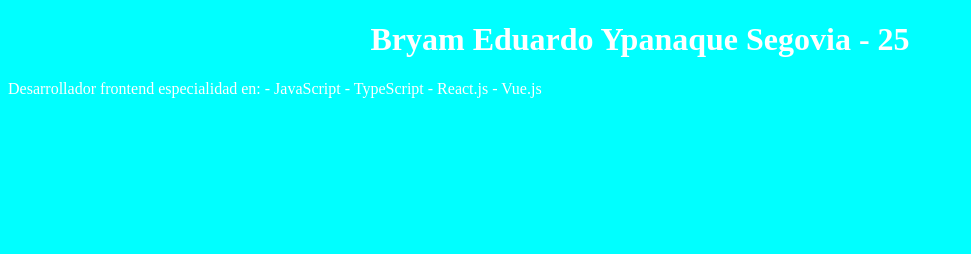
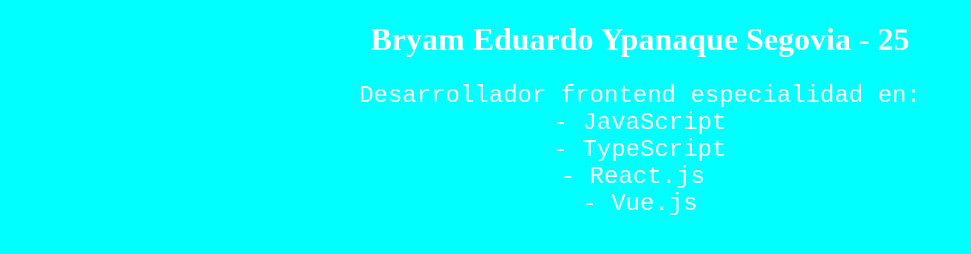
Before and after one commit to EduardoYpanaque0/BOOTCAMP-FRONTEND-g16, a plain HTML site: page index.html in a window 1280 px wide. Shown: the whole page, without its empty margins (0-971 px from the left). Drawn offline with Linux system fonts and the light colour scheme.

Commit message:
Primer Push GitHub

```diff
--- a/index.html
+++ b/index.html
@@ -12,14 +12,20 @@
         .Titulo{
             text-align: center;
         }
+        .parrafo{
+            text-align: center;
+            font-size: 24px;
+        }
     </style>
 </head>
 <body>
     <h1 class="Titulo">Bryam Eduardo Ypanaque Segovia - 25</h1>
-    <p>Desarrollador frontend especialidad en:
-        - JavaScript
-        - TypeScript
-        - React.js
-        - Vue.js</p>
+    <pre class="parrafo">
+Desarrollador frontend especialidad en:
+- JavaScript
+- TypeScript
+- React.js
+- Vue.js
+    </pre>
 </body>
 </html>
```
